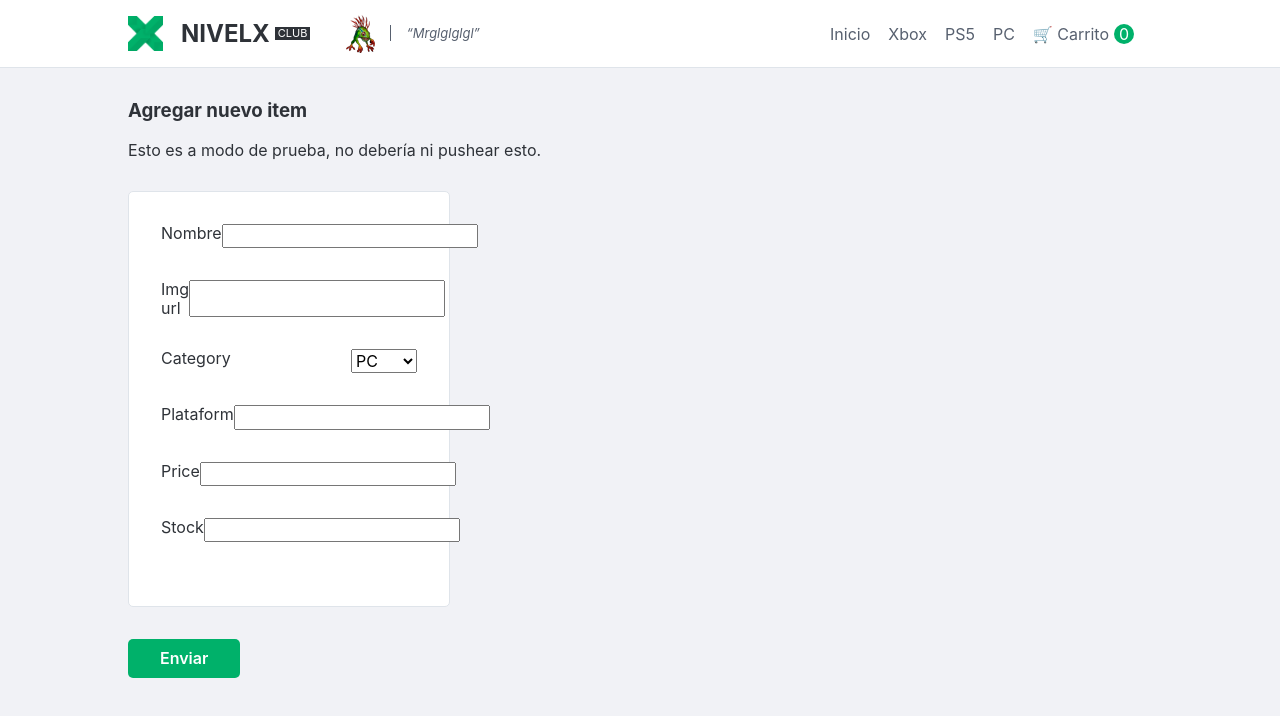
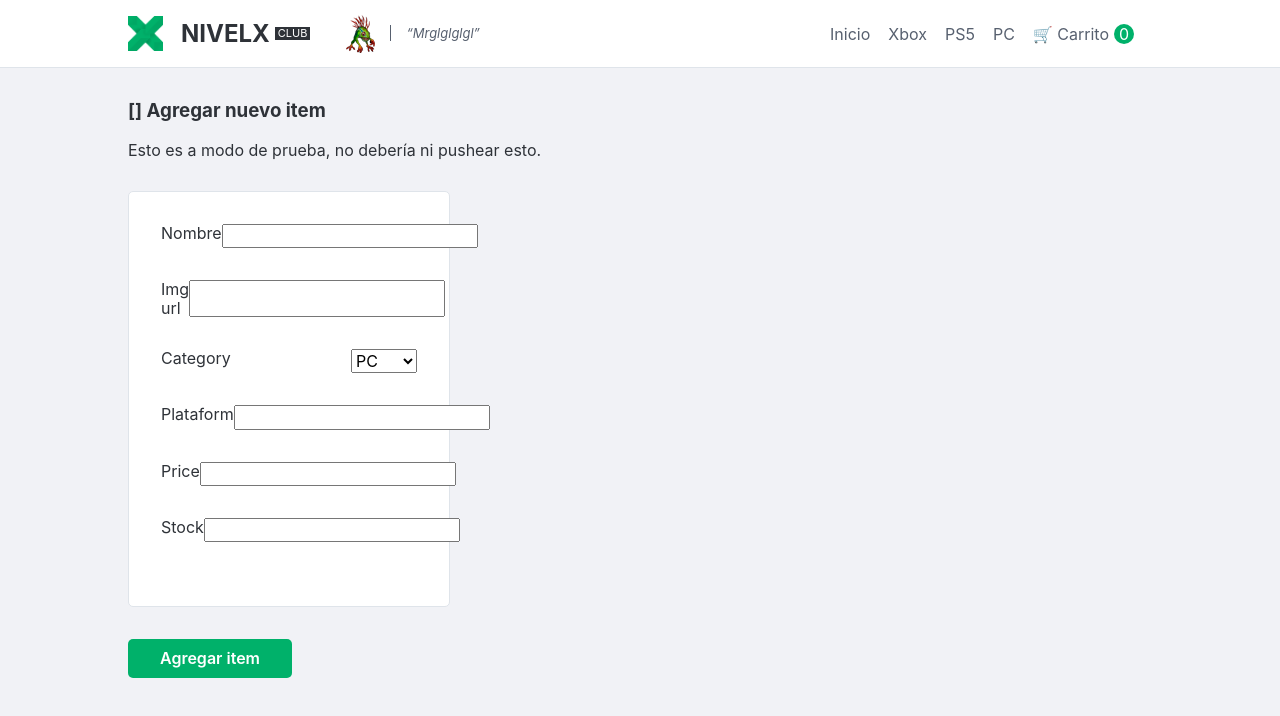
Before and after one commit to Trefu/react-js_ecommerce, a React (Create React App) app: page /add in a window 1280 px wide. Shown: the top 716 px of the page. Built offline with nearby package versions, Linux system fonts and the light colour scheme.

Commit message:
Agrego componente de testing para edición y actualización de items

```diff
--- a/src/App.css
+++ b/src/App.css
@@ -37,12 +37,23 @@ body {
   background-color: var(--branding-color-1-hover);
 }
 
+a.a-small {
+  color: var(--branding-color-2);
+  font-size: 12px;
+}
+
+a.a-small:hover {
+  color: var(--grey-dark-3);
+}
+
 .ars-symbol::before { content: "$"; }
 
 .c-g-d_2 { color: var(--grey-dark-2); }
 .f-w_n { font-weight: normal; }
+.t-a_c { text-align: center; }
 
 .b-r_5 { border-radius: 5px; }
+.b-r_5p { border-radius: 5%; }
 
 .bg-g-l_1 { background-color: var(--grey-light-1); }
 .bg-g-l_2 { background-color: var(--grey-light-2); }
@@ -97,6 +108,7 @@ body {
 .f-w_w { flex-wrap: wrap; }
 .a-i_c { align-items: center; }
 .j-c_sb { justify-content: space-between; }
+.j-c_c { justify-content:center }
 
 @media screen and (max-width: 980px) {
   .row-to-column_in-980 { flex-direction: column; }
--- a/src/App.jsx
+++ b/src/App.jsx
@@ -18,7 +18,7 @@ function App() {
           <Route path="/category/:id" component={ItemListContainer} />
           <Route path="/item/:id" component={ItemDetailContainer} />
           <Route path="/cart" component={CartComponent} />
-          <Route path="/add" component={AddItem}/>
+          <Route path={["/add/:id", "/add"]} component={AddItem}/>
           <Route path="*" component={NotFound404} />
         </Switch>
         {/* TODO: Footer */}
--- a/src/components/AddItem/AddItem.jsx
+++ b/src/components/AddItem/AddItem.jsx
@@ -1,32 +1,80 @@
+import React, { useState, useEffect } from 'react';
+import { Link } from 'react-router-dom';
+import { useParams } from 'react-router-dom';
 import { firebaseService } from '../../service/FirebaseService';
+import { utilRemoveElement, utilGetValueByName, utilSetValueByName } from '../../utils/FunctionsUtils';
 
 export const AddItem = () => {
-    const getValue = (name) => {
-        return document.getElementsByName(name)[0].value;
+    const { id } = useParams();
+    const [newId, setNewId] = useState([]);
+
+    const findAndLoadItem = async () => {
+        let { name, img_url, plataform, price, stock, category } = await firebaseService.findById('items', id);
+        utilSetValueByName('name', name);
+        utilSetValueByName('img_url', img_url);
+        utilSetValueByName('plataform', plataform);
+        utilSetValueByName('price', price);
+        utilSetValueByName('stock', stock);
+        utilSetValueByName('category', category);
     }
 
-    const addItem = async () => {
+    const updateItem = async (data) => {
+        console.log('Se va actualizar el item');
+        await firebaseService.updateItem('items', id, data);
+        console.log(`Item actualizado con éxito (????)`);
+    }
+
+    const addItem = async (data) => {
+        console.log('Se va crear el item');
+        let rId = await firebaseService.addItem('items', data);
+        setNewId(rId);
+        console.log(`Item creado con éxito -> ${newId}`);
+    }
+
+    const submitHanlder = async () => {
         let data = {
-            category: getValue("category"),
-            img_url: getValue("img_url"),
-            name: getValue("name"),
-            plataform: getValue("plataform"),
-            price: getValue("price"),
-            stock: getValue("stock")
+            category: utilGetValueByName("category"),
+            img_url: utilGetValueByName("img_url"),
+            name: utilGetValueByName("name"),
+            plataform: utilGetValueByName("plataform"),
+            price: utilGetValueByName("price"),
+            stock: utilGetValueByName("stock")
         }
+        console.log('Se recogió la data ->', data);
 
         document.getElementById("formulario").reset();
 
-        console.log(data)
+        id ? updateItem(data) : addItem(data);
 
-        let id = await firebaseService.addItem('items', data);
-        console.log(id);
+        onSucces();
     }
 
+    const onSucces = () => {
+        document.querySelector('div#mensaje h4').innerHTML = id ? 'Elemento actualizado!' : 'Elemento creado!';
+        document.getElementById('mensaje').style.display = 'block';
+
+        if (id) {
+            utilRemoveElement('#formulario');
+            utilRemoveElement('button.btn-primary');
+        }
+    }
+
+    useEffect(() => {
+        if (id) findAndLoadItem();
+    }, [id]);
+
     return (
-        <div className="basic-container m-t_32">
-            <h3>Agregar nuevo item</h3>
+        <div className="add-item-container basic-container m-t_32">
+
+
+
+            <h3>[{id || newId}] {id ? 'Actualizar' : 'Agregar nuevo'} item</h3>
             <p>Esto es a modo de prueba, no debería ni pushear esto.</p>
+
+            <div id="mensaje" className="w_50p b-r_5 bdr-g-d_1 bg-g-l_3 p_22 m-b_32" style={{ display: 'none' }}>
+                <h4 className="m_0"></h4>
+                <Link className="m-t_5" to={`/item/${id ? id : newId}`}>Ver item</Link>
+            </div>
 
             <form id="formulario" className="m-w_25p p_32 bdr-g-l_3 bg-g-l_1 b-r_5 m-t_32 m-b_32">
 
@@ -66,7 +114,7 @@ export const AddItem = () => {
 
             </form>
 
-            <button className="btn-primary p-l_32 p-r_32" onClick={addItem}>Enviar</button>
+            <button className="btn-primary p-l_32 p-r_32" onClick={submitHanlder}>{id ? 'Actualizar item' : 'Agregar item'}</button>
 
         </div>
     )
--- a/src/components/ItemCount/ItemCount.css
+++ b/src/components/ItemCount/ItemCount.css
@@ -91,3 +91,7 @@
     font-size: 12px;
     margin-top: 7px;
 }
+
+.item-count a:hover {
+    color: var(--grey-dark-3)
+}
--- a/src/components/ItemDetail/ItemDetail.css
+++ b/src/components/ItemDetail/ItemDetail.css
@@ -1,3 +1,7 @@
 div.item-detail img {
     max-width: 375px;
 }
+
+div.item-detail img + a {
+    display: block;
+}
--- a/src/components/ItemDetail/ItemDetail.jsx
+++ b/src/components/ItemDetail/ItemDetail.jsx
@@ -1,4 +1,5 @@
 import React, { useContext, useState } from 'react';
+import { Link } from 'react-router-dom';
 import { CartContext } from '../../context/CartContext/CartContext';
 import { ItemCount } from '../ItemCount/ItemCount';
 import './ItemDetail.css';
@@ -11,13 +12,19 @@ export const ItemDetail = ({ item, description }) => {
 
     return (
         <div className="item-detail p_32 bdr-g-l_3 bg-g-l_1 b-r_5 d-f a-i_c row-to-column_in-980">
-            <img src={item.img_url} alt="" />
+
+            <div className="d-f f-d_c j-c_c t-a_c">
+                <img className="b-r_5p" src={item.img_url} alt="" />
+                <Link className="a-small m-l_a m-r_a m-t_12" to={`/add/${item.id}`}>Editar producto</Link>
+            </div>
+
             <div className="d-f f-d_c m-l_32">
                 <h1 className="m_0 m-b_16">{item.name}</h1>
                 <h3 className="m_0 ars-symbol">{item.price}</h3>
                 <p>{description}</p>
                 <ItemCount initial={0} stock={item.stock} count={count} updateCount={updateCount} addToCart={addToCart} />
             </div>
+
         </div>
     )
 }
```
